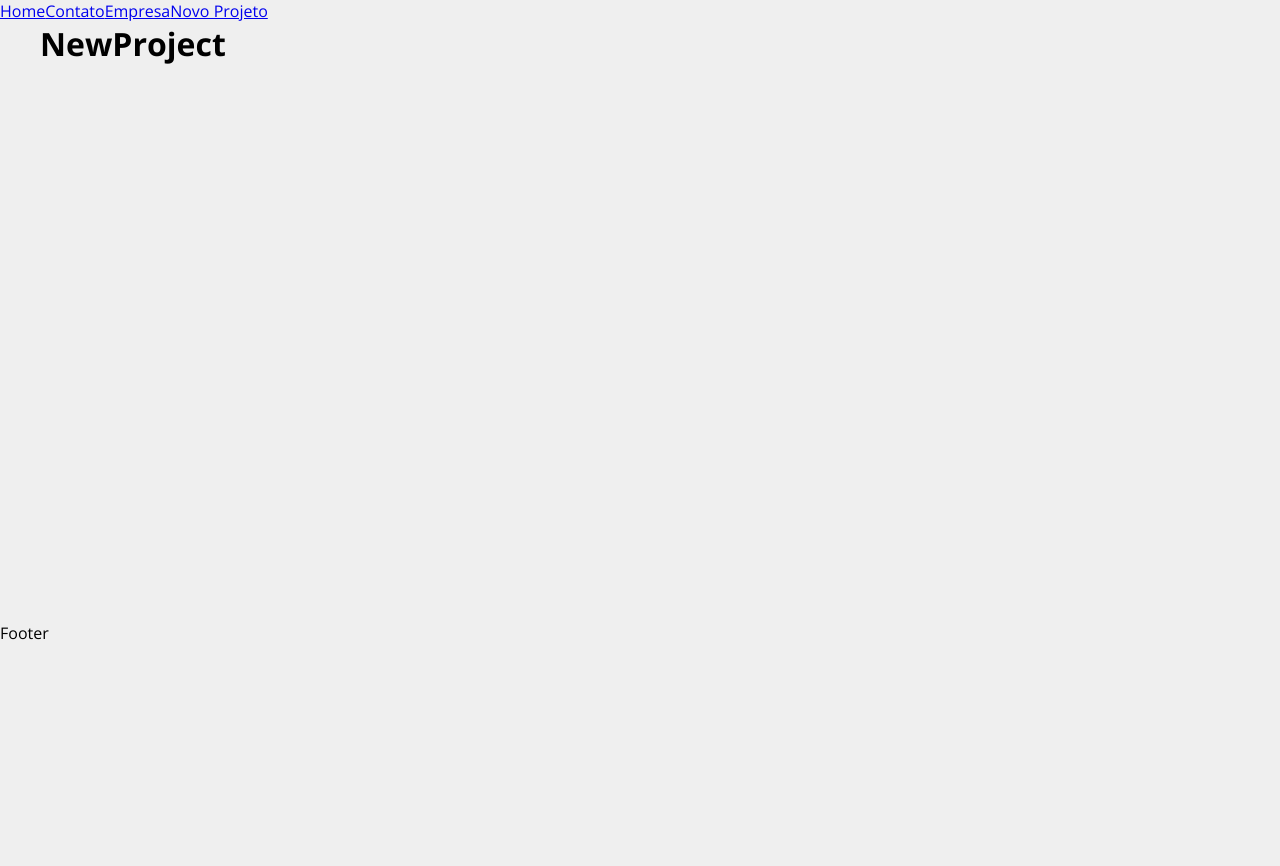
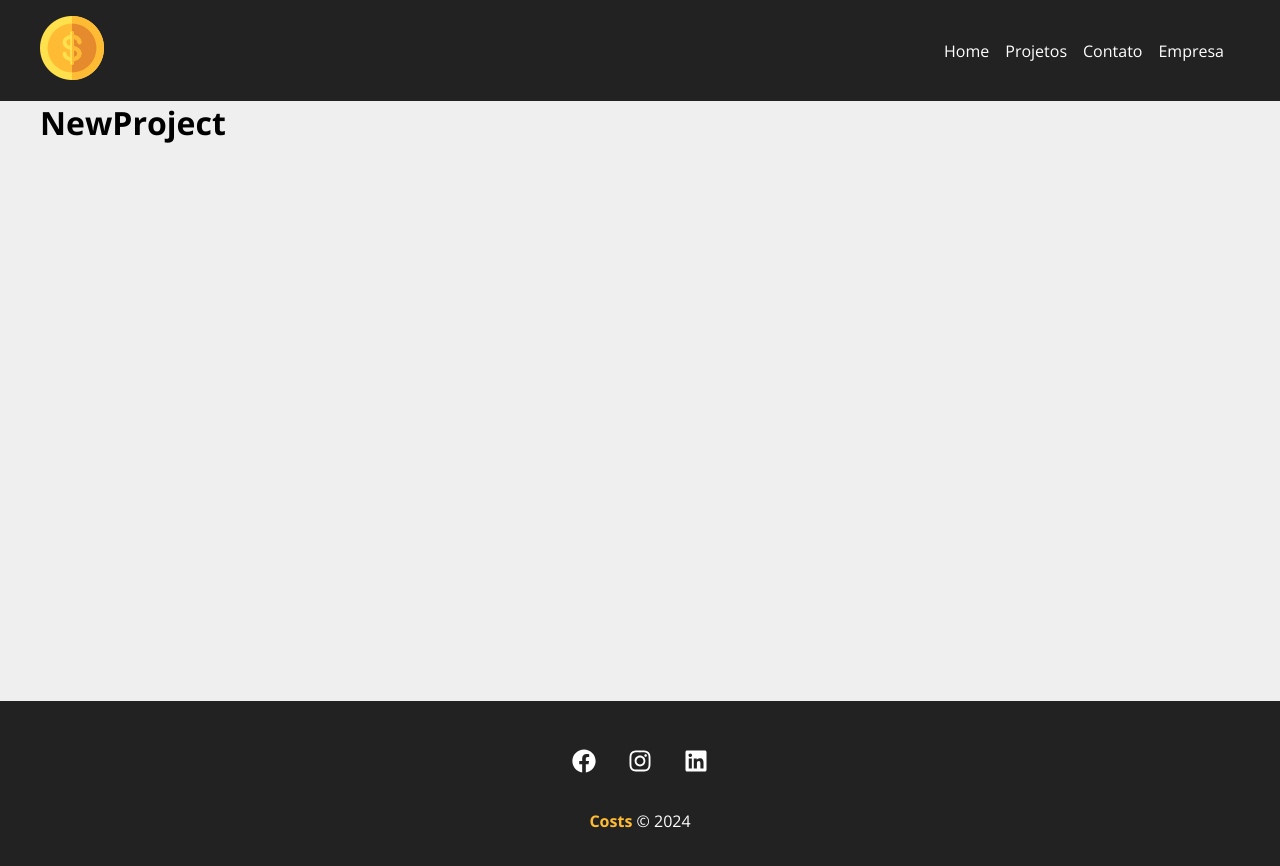
Before and after one commit to gustavobanares/Costs, a React (Create React App) app in the folder costs/: page /newproject in a window 1280 px wide. Shown: the top 866 px of the page. Before the commit the page ends 800 px from the top, so only its background shows below. Built offline with nearby package versions, Linux system fonts and the light colour scheme.

Commit message:
Create Navbar and footer

```diff
--- a/costs/src/App.js
+++ b/costs/src/App.js
@@ -3,34 +3,30 @@
 import Contact from './components/pages/Contact';
 import Company from './components/pages/Company';
 import NewProject from './components/pages/NewProject';
+import Projects from './components/pages/Projects';
 
 import Container from './components/layout/Container';
+import Navbar from './components/layout/Navbar'
+import Footer from './components/layout/Footer'
+
 
 
 function App() {
   return (
 
     <Router>
-
-      <div>
-      <ul>
-        <Link to="/" >Home</Link>
-        <Link to="/contact" >Contato</Link>
-        <Link to="/company" >Empresa</Link>
-        <Link to="/newproject" >Novo Projeto</Link>
-      </ul>
-      </div>
-
+      <Navbar />
       <Container customClass='min-height'>
       <Routes>
         <Route path="/" element= {< Home />}/>
+        <Route path="/projects" element= {< Projects />}/>
         <Route path="/company" element= {< Company />}/>
         <Route path="/contact" element= {< Contact />}/>
         <Route path="/newproject" element= {< NewProject />}/>
       </Routes>
       </Container>
 
-      <footer>Footer</footer>
+      <Footer />
 
     </Router>
   );
--- /dev/null
+++ b/costs/src/components/layout/Footer.js
@@ -0,0 +1,25 @@
+import {FaFacebook, FaInstagram, FaLinkedin} from 'react-icons/fa'
+
+import styles from './Footer.module.css'
+
+
+function Footer(){
+    return(
+        <footer className={styles.footer}>
+            <ul className={styles.social_list}>
+                <li>
+                    <FaFacebook />
+                </li>
+                <li>
+                    <FaInstagram />
+                </li>
+                <li>
+                    <FaLinkedin />
+                </li>
+            </ul>
+            <p className={styles.copy_right}><span>Costs</span> &copy; 2024</p>
+        </footer>
+    )
+}
+
+export default Footer
--- /dev/null
+++ b/costs/src/components/layout/Footer.module.css
@@ -0,0 +1,34 @@
+.footer{
+    background-color: #222;
+    color: #FFF;
+    padding: 3em;
+    text-align: center;
+}
+
+.social_list{
+    display: flex;
+    justify-content: center;
+    list-style: none;
+}
+
+.social_list li{
+    margin: 0 1em;
+}
+
+.social_list li:hover{
+    color: #FFBB33;
+}
+
+.social_list svg{
+    font-size: 1.5em;
+    cursor: pointer;
+}
+
+.copy_right{
+    margin-top: 2em;
+}
+
+.copy_right span{
+    font-weight: bold;
+    color: #FFBB33;
+}
--- /dev/null
+++ b/costs/src/components/layout/Navbar.js
@@ -0,0 +1,34 @@
+import {Link} from 'react-router-dom'
+
+import Container from './Container'
+
+import styles from './Navbar.module.css'
+import logo from '../../img/costs_logo.png'
+
+function Navbar(){
+    return(
+        <nav className={styles.navbar}>
+            <Container>
+                <Link to= '/'>
+                    <img src={logo} alt="Costs" />
+                </Link>
+                <ul className={styles.list}>
+                    <li className={styles.item}>
+                        <Link to="/" >Home</Link>
+                    </li>
+                    <li className={styles.item}>
+                        <Link to="/projects" >Projetos</Link>
+                    </li>
+                    <li className={styles.item}>
+                        <Link to="/contact" >Contato</Link>
+                    </li>
+                    <li className={styles.item}>
+                        <Link to="/company" >Empresa</Link>
+                    </li>
+                </ul>
+            </Container>
+        </nav>
+    )
+}
+
+export default Navbar
--- /dev/null
+++ b/costs/src/components/layout/Navbar.module.css
@@ -0,0 +1,25 @@
+.navbar{
+    display: flex;
+    justify-content: space-between;
+    background-color: #222;
+    padding: 1em;
+}
+
+.list{
+    display: flex;
+    list-style: none;
+    align-items: center;
+}
+
+.item{
+    margin-right: 1em;
+}
+
+.item a {
+    color: #FFF;
+    text-decoration: none;
+}
+
+.item a:hover{
+    color: #FFBB33;
+}
--- /dev/null
+++ b/costs/src/components/pages/Projects.js
@@ -0,0 +1,5 @@
+function Projects(){
+    return <h1>Projects</h1>
+}
+
+export default Projects
```
